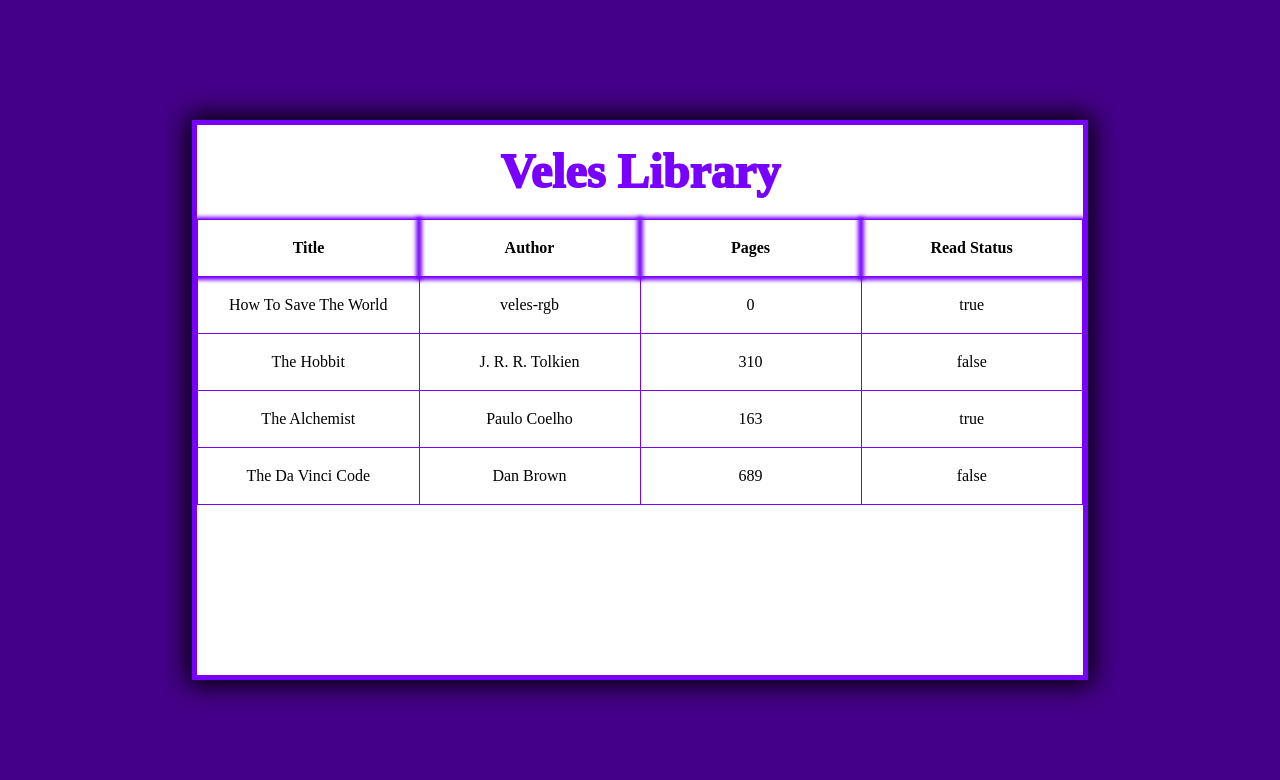
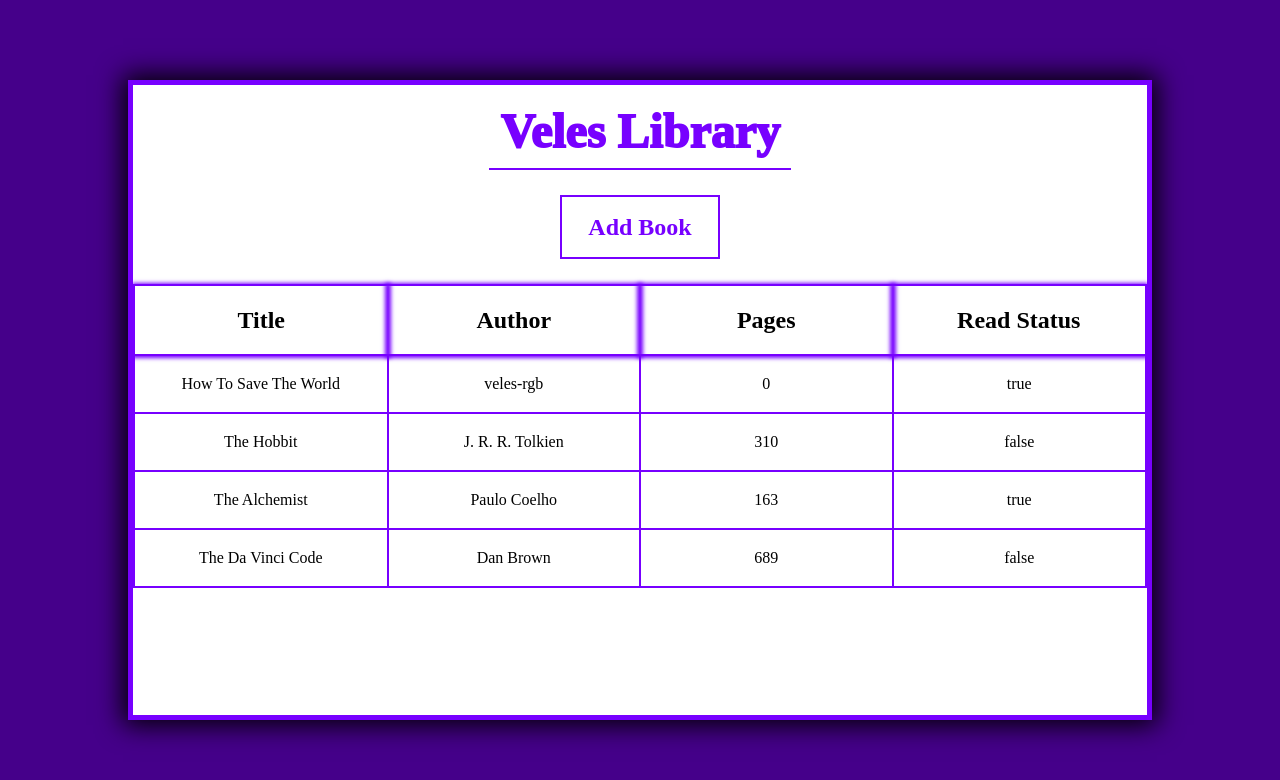
Before and after one commit to veles-rgb/project-library, a plain HTML site: page index.html in a window 1280 px wide. Drawn offline with Linux system fonts and the light colour scheme.

Commit message:
Add "Add Book" btn and styles

```diff
--- a/index.html
+++ b/index.html
@@ -12,6 +12,7 @@
     <div class="container">
         <div class="book-container">
             <h1>Veles Library</h1>
+            <button class="add-book-btn">Add Book</button>
             <div class="book-list">
                 <table id="books-table" style="table-layout: fixed; width: 100%">
                     <tr>
--- a/scripts.js
+++ b/scripts.js
@@ -47,4 +47,6 @@ myLibrary.forEach((book) => {
     newRow.appendChild(status)
 })
 
-console.log(bookTable)
+function showForm() {
+
+}
--- a/styles.css
+++ b/styles.css
@@ -10,8 +10,8 @@ body {
 }
 
 .container {
-    width: 70%;
-    height: 70%;
+    width: 80%;
+    height: 80%;
     display: flex;
     justify-content: center;
     align-items: center;
@@ -29,14 +29,15 @@ body {
 }
 
 .book-container h1 {
-    padding: 0.7rem;
+    padding: 0.7rem 0.7rem 0px 0.7rem;
     color: rgb(119, 0, 255);
     font-weight: 1000;
     font-size: 3rem;
+    border-bottom: 2px solid rgb(119, 0, 255);
 }
 
 .book-list {
-    border: 1px solid rgb(119, 0, 255);
+    border: 2px solid rgb(119, 0, 255);
 }
 
 table {
@@ -48,9 +49,26 @@ table {
 table th {
     padding: 1rem;
     box-shadow: 0px 0px 4px 3px rgb(119, 0, 255);
+    font-size: 1.5rem;
 }
 
 table td {
-    border: 1px solid rgb(119, 0, 255);
+    border: 2px solid rgb(119, 0, 255);
     padding: 1rem;
 }
+
+.add-book-btn {
+    width: 10rem;
+    height: 4rem;
+    margin: 25px;
+    font-size: 1.5rem;
+    font-weight: 900;
+    color: rgb(119, 0, 255);
+    background-color: white;
+    border: 2px solid rgb(119, 0, 255);
+}
+
+.add-book-btn:hover {
+    cursor: pointer;
+    box-shadow: 0px 0px 4px 1px rgb(119, 0, 255);
+}
```
